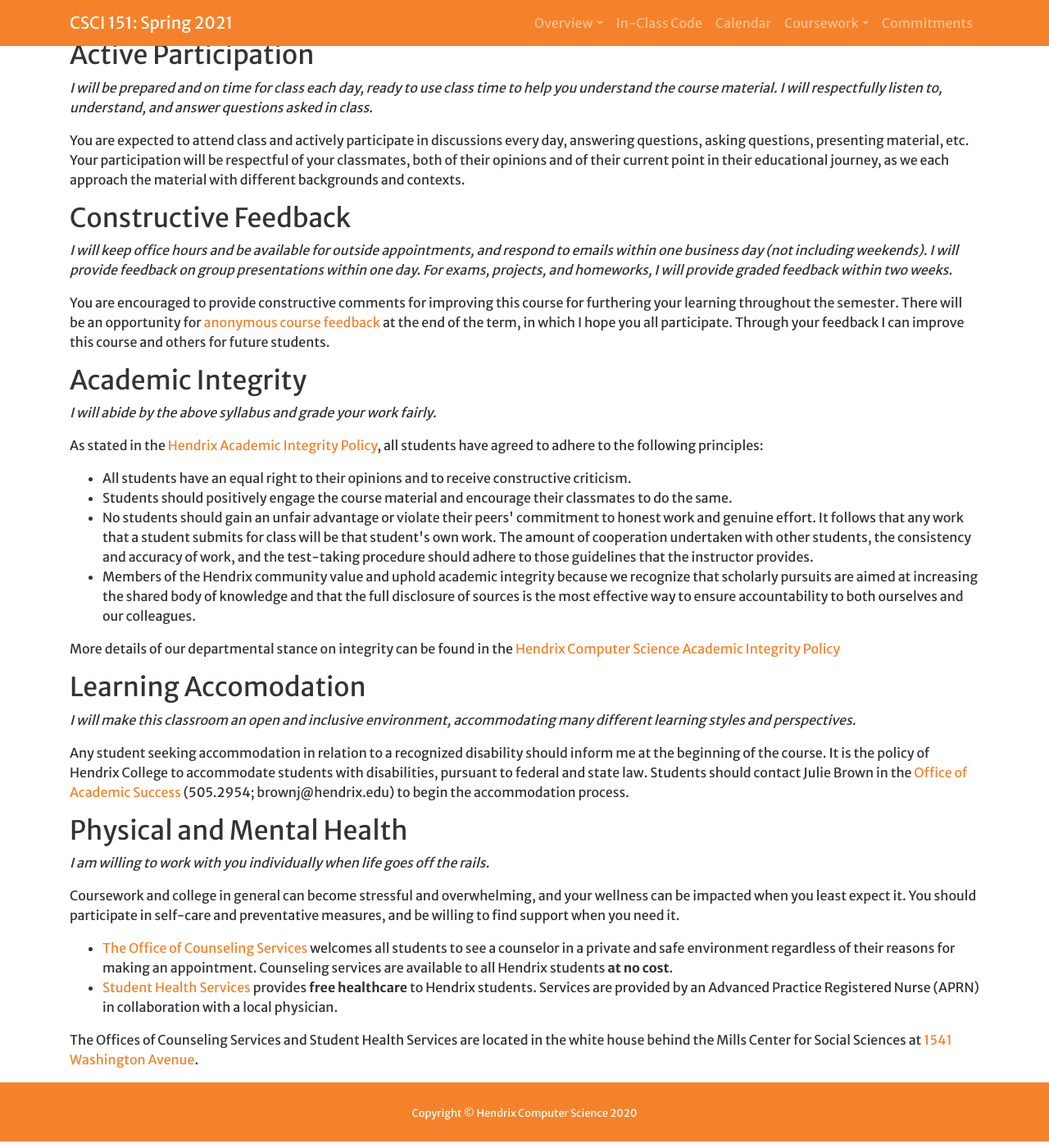
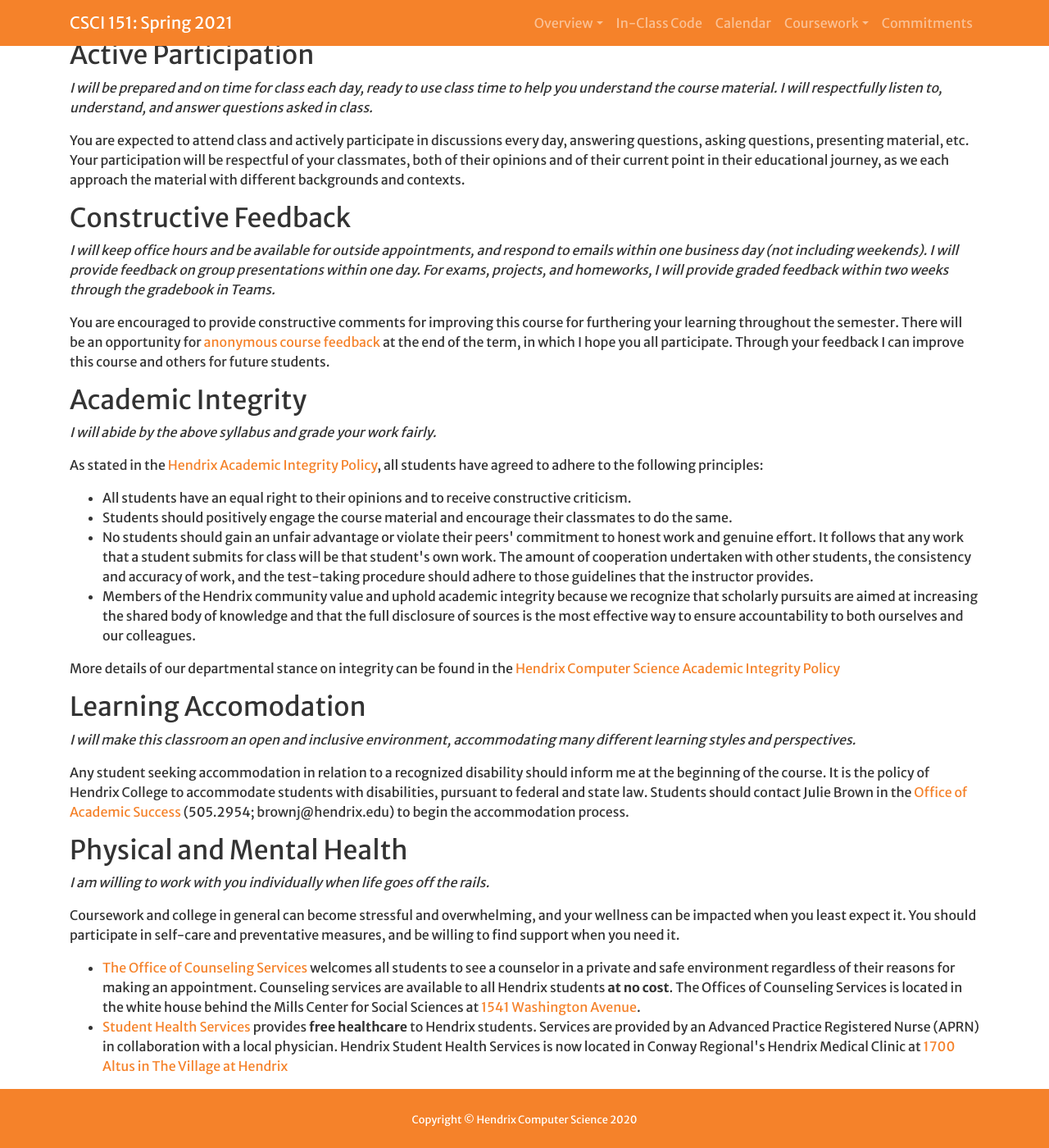
Before and after one commit to Hendrix-CS/csci151, a Jekyll site: the page built from index.md, in a window 1280 px wide and 1400 px high, scrolled down 4029 px. Shown: the whole window at 82% size. Built offline with Jekyll 4.4.1, drawn with Linux system fonts in a browser that asks for light colours; a script that is not in the unit is left out; our own code applies the rules of GitHub Pages for plain Markdown files.

Commit message:
health services moved

```diff
--- a/_includes/course-commitments.html
+++ b/_includes/course-commitments.html
@@ -31,7 +31,8 @@
 			<em>I will keep office hours and be available for outside appointments, and respond
 			to emails within one business day (not including weekends).
 			I will provide feedback on group presentations within one day. For exams, projects,
-			and homeworks, I will provide graded feedback within two weeks.</em>
+			and homeworks, I will provide graded feedback within two weeks through the gradebook
+      in Teams.</em>
 			</p>
 
 			<p>
@@ -98,16 +99,16 @@
 			welcomes all students to see a counselor
 			in a private and safe environment regardless of their reasons for making an
 			appointment. Counseling services are available to all Hendrix students
-			<b>at no cost</b>.</li>
+			<b>at no cost</b>. The Offices of Counseling Services is located in the white house
+			behind the Mills Center for Social Sciences at
+			<a href="https://www.google.com/maps/place/1541+Washington+Ave,+Conway,+AR+72032/">1541 Washington Avenue</a>.
+      </li>
 			<li><a href="https://www.hendrix.edu/healthservices/">Student Health Services</a>
 			provides <b>free healthcare</b> to Hendrix students. Services are provided by an
 			Advanced Practice Registered Nurse (APRN) in collaboration with a local physician.
+      Hendrix Student Health Services is now located in Conway Regional's Hendrix Medical
+      Clinic at <a href="https://www.google.com/maps/place/1700+Altus,+Conway,+AR+72032/">1700 Altus in The Village at Hendrix</a>
 			</li>
 			</ul>
-			<p>
-			The Offices of Counseling Services and Student Health Services are located in the white house
-			behind the Mills Center for Social Sciences at
-			<a href="https://www.google.com/maps/place/1541+Washington+Ave,+Conway,+AR+72032/">1541 Washington Avenue</a>.
-			</p>
 	</div>
 	</div>
```
